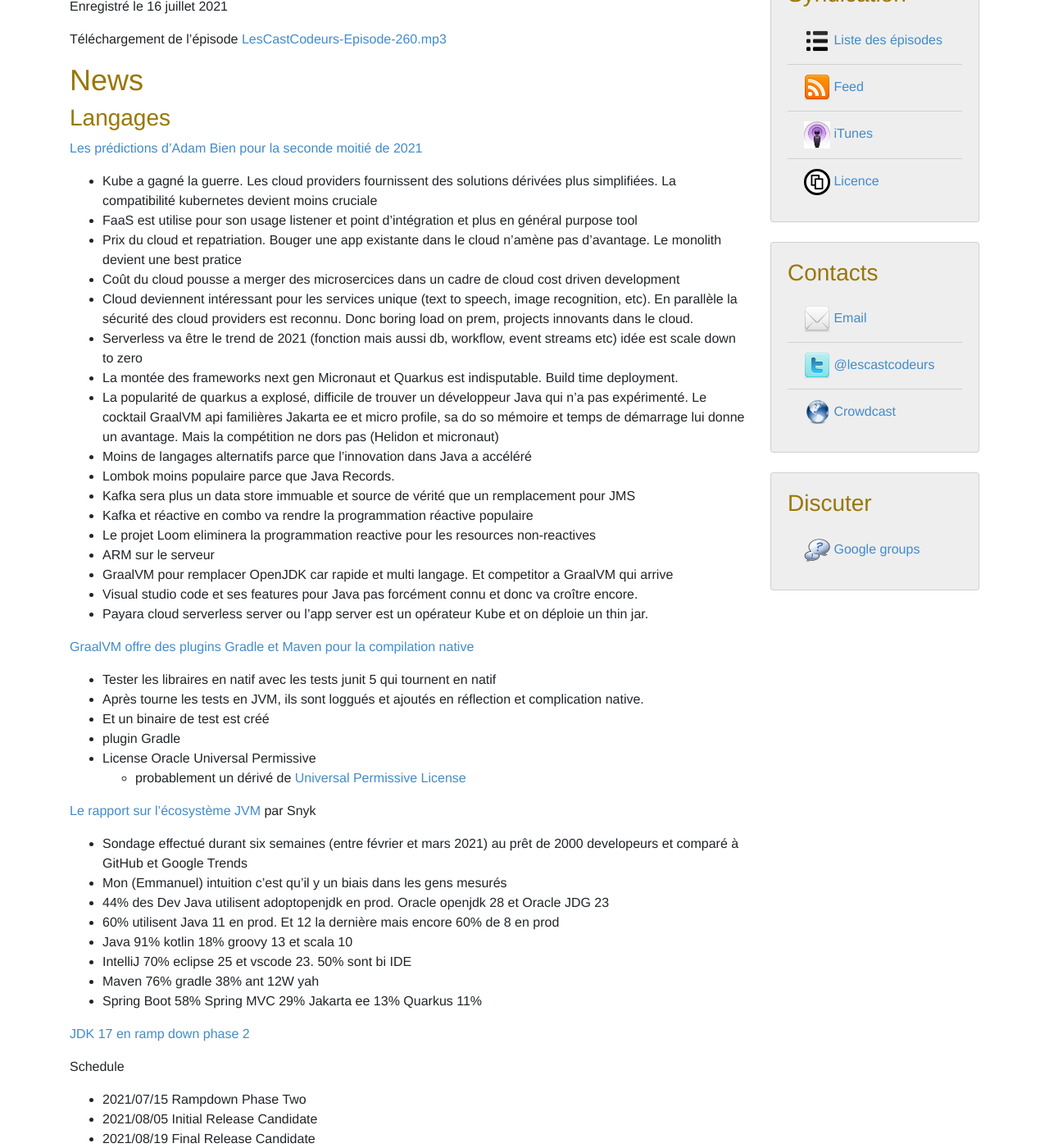
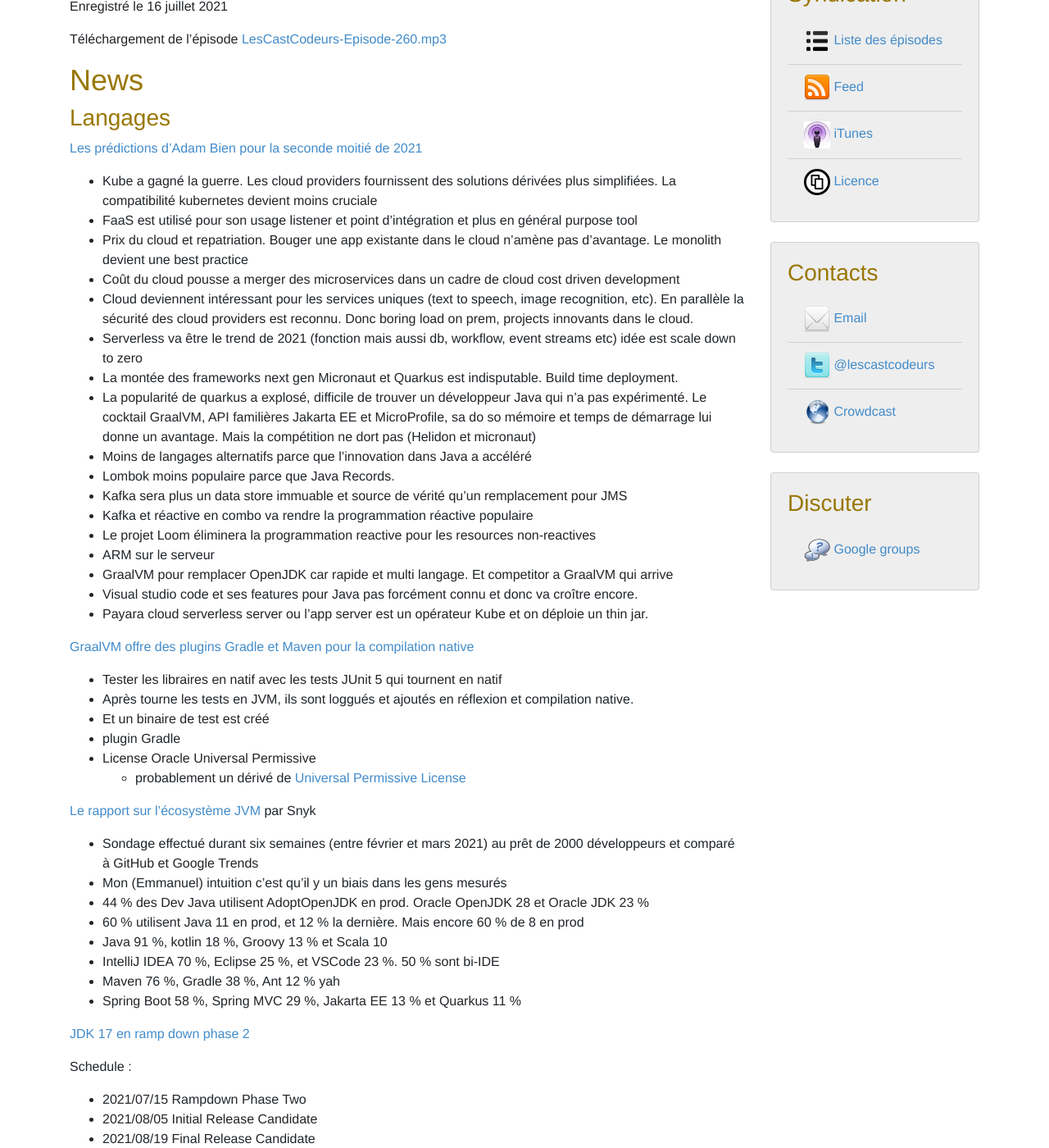
Before and after one commit to lescastcodeurs/lescastcodeurs.com, a Jekyll site: the page built from _posts/2021-07-27-lcc-260-l-episode-genere-par-intelligence-artificielle.md, in a window 1280 px wide and 1400 px high, scrolled down 293 px. Shown: the whole window at 82% size. Built offline with Jekyll 4.4.1, drawn with Linux system fonts in a browser that asks for light colours; comment, search, counter and statistics services are not loaded; some of the changed text lies outside the part shown.

Commit message:
Correction de typos sur 2021-07-27-lcc-260-l-episode-genere-par-intelligence-artificielle.md

```diff
--- a/_posts/2021-07-27-lcc-260-l-episode-genere-par-intelligence-artificielle.md
+++ b/_posts/2021-07-27-lcc-260-l-episode-genere-par-intelligence-artificielle.md
@@ -21,18 +21,18 @@ Téléchargement de l'épisode [LesCastCodeurs-Episode-260.mp3](https://traffic.
 [Les prédictions d'Adam Bien pour la seconde moitié de 2021](https://adambien.blog/roller/abien/entry/mid_year_2021_observations_and)
 
 * Kube a gagné la guerre. Les cloud providers fournissent des solutions dérivées plus simplifiées. La compatibilité kubernetes devient moins cruciale
-* FaaS est utilise pour son usage listener et point d'intégration et plus en général purpose tool
-* Prix du cloud et repatriation. Bouger une app existante dans le cloud n’amène pas d’avantage. Le monolith devient une best pratice
-* Coût du cloud pousse a merger des microsercices dans un cadre de cloud cost driven development
-* Cloud deviennent intéressant pour les services unique (text to speech, image recognition, etc). En parallèle la sécurité des cloud providers est reconnu. Donc boring load on prem, projects innovants dans le cloud.
+* FaaS est utilisé pour son usage listener et point d'intégration et plus en général purpose tool
+* Prix du cloud et repatriation. Bouger une app existante dans le cloud n’amène pas d’avantage. Le monolith devient une best practice
+* Coût du cloud pousse a merger des microservices dans un cadre de cloud cost driven development
+* Cloud deviennent intéressant pour les services uniques (text to speech, image recognition, etc). En parallèle la sécurité des cloud providers est reconnu. Donc boring load on prem, projects innovants dans le cloud.
 * Serverless va être le trend de 2021 (fonction mais aussi db, workflow, event streams etc) idée est scale down to zero
 * La montée des frameworks next gen Micronaut et Quarkus est indisputable. Build time deployment.
-* La popularité de quarkus a explosé, difficile de trouver un développeur Java qui n’a pas expérimenté. Le cocktail GraalVM api familières Jakarta ee et micro profile, sa do so mémoire et temps de démarrage lui donne un avantage. Mais la compétition ne dors pas (Helidon et micronaut)
+* La popularité de quarkus a explosé, difficile de trouver un développeur Java qui n’a pas expérimenté. Le cocktail GraalVM, API familières Jakarta EE et MicroProfile, sa do so mémoire et temps de démarrage lui donne un avantage. Mais la compétition ne dort pas (Helidon et micronaut)
 * Moins de langages alternatifs parce que l’innovation dans Java a accéléré
 * Lombok moins populaire parce que Java Records.
-* Kafka sera plus un data store immuable et source de vérité que un remplacement pour JMS
+* Kafka sera plus un data store immuable et source de vérité qu’un remplacement pour JMS
 * Kafka et réactive en combo va rendre la programmation réactive populaire
-* Le projet Loom eliminera la programmation reactive pour les resources non-reactives
+* Le projet Loom éliminera la programmation reactive pour les resources non-reactives
 * ARM sur le serveur
 * GraalVM pour remplacer OpenJDK car rapide et multi langage. Et competitor a GraalVM qui arrive
 * Visual studio code et ses features pour Java  pas forcément connu et donc va croître encore.
@@ -40,8 +40,8 @@ Téléchargement de l'épisode [LesCastCodeurs-Episode-260.mp3](https://traffic.
 
 [GraalVM offre des plugins Gradle et Maven pour la compilation native](https://medium.com/graalvm/gradle-and-maven-plugins-for-native-image-with-initial-junit-testing-support-dde00a8caf0b)
 
-* Tester les libraires en natif avec les tests junit 5 qui tournent en natif
-* Après tourne les tests en JVM, ils sont loggués et ajoutés en réflection et complication native.
+* Tester les libraires en natif avec les tests JUnit 5 qui tournent en natif
+* Après tourne les tests en JVM, ils sont loggués et ajoutés en réflexion et compilation native.
 * Et un binaire de test est créé
 * plugin Gradle
 * License Oracle Universal Permissive
@@ -49,18 +49,18 @@ Téléchargement de l'épisode [LesCastCodeurs-Episode-260.mp3](https://traffic.
 
 [Le rapport sur l’écosystème JVM](https://snyk.io/jvm-ecosystem-report-2021) par Snyk
 
-* Sondage effectué durant six semaines (entre février et mars 2021) au prêt de 2000 developeurs et comparé à GitHub et Google Trends
+* Sondage effectué durant six semaines (entre février et mars 2021) au prêt de 2000 développeurs et comparé à GitHub et Google Trends
 * Mon (Emmanuel) intuition c'est qu'il y un biais dans les gens mesurés
-* 44% des Dev Java utilisent adoptopenjdk en prod. Oracle openjdk 28 et Oracle JDG 23
-* 60% utilisent Java 11 en prod. Et 12 la dernière mais encore 60% de 8 en prod
-* Java 91% kotlin 18% groovy 13 et scala 10
-* IntelliJ 70% eclipse 25 et vscode 23. 50% sont bi IDE
-* Maven 76% gradle 38% ant 12W yah
-* Spring Boot 58% Spring MVC 29% Jakarta ee 13% Quarkus 11%
+* 44 % des Dev Java utilisent AdoptOpenJDK en prod. Oracle OpenJDK 28 et Oracle JDK 23 %
+* 60 % utilisent Java 11 en prod, et 12 % la dernière. Mais encore 60 % de 8 en prod
+* Java 91 %, kotlin 18 %, Groovy 13 % et Scala 10
+* IntelliJ IDEA 70 %, Eclipse 25 %, et VSCode 23 %. 50 % sont bi-IDE
+* Maven 76 %, Gradle 38 %, Ant 12 % yah
+* Spring Boot 58 %, Spring MVC 29 %, Jakarta EE 13 % et Quarkus 11 %
 
 [JDK 17 en ramp down phase 2](https://mail.openjdk.java.net/pipermail/jdk-dev/2021-March/005266.html)
 
-Schedule
+Schedule :
 
 * 2021/07/15 Rampdown Phase Two
 * 2021/08/05  Initial Release Candidate
@@ -72,7 +72,7 @@ Features integrated in JDK 17:
 * [JEP 306: Restore Always-Strict Floating-Point Semantics](https://openjdk.java.net/jeps/306)
 * [JEP 356: Enhanced Pseudo-Random Number Generators](https://openjdk.java.net/jeps/356)
 * [JEP 382: New macOS Rendering Pipeline](https://openjdk.java.net/jeps/382)
-* [JEP 391: macOS/AArch64 Port ](https:/*openjdk.java.net/jeps/391)*/
+* [JEP 391: macOS/AArch64 Port](https://openjdk.java.net/jeps/391)
 * [JEP 398: Deprecate the Applet API for Removal](https://openjdk.java.net/jeps/398)
 * [JEP 403: Strongly Encapsulate JDK Internals](https://openjdk.java.net/jeps/403) (sauf pour `sun.misc.Unsafe`)
 * [JEP 406: Pattern Matching for switch (Preview)](https://openjdk.java.net/jeps/406)
@@ -178,8 +178,8 @@ Features integrated in JDK 17:
 [LinkedIn la brèche qui donne des infos de 92% de ses utilisateurs y compris les salaires inférés](https://9to5mac.com/2021/06/29/linkedin-breach/amp/?__twitter_impression=true)
 
 * API LinkedIn abusée.
-* Email, noms, telephone, adresse physique, de 700M d'utilisateurs
-* Presque interessé de fouiller pour voir mon salaire théorique :)
+* Email, noms, telephone et adresse physique de 700M d'utilisateurs
+* Presque intéressé de fouiller pour voir mon salaire théorique :)
 * Dispo sur le dark web
 
 ### Loi, société et organisation
```
Also changed, not shown: other parts of _posts/2021-07-27-lcc-260-l-episode-genere-par-intelligence-artificielle.md (+22 -22 lines).
